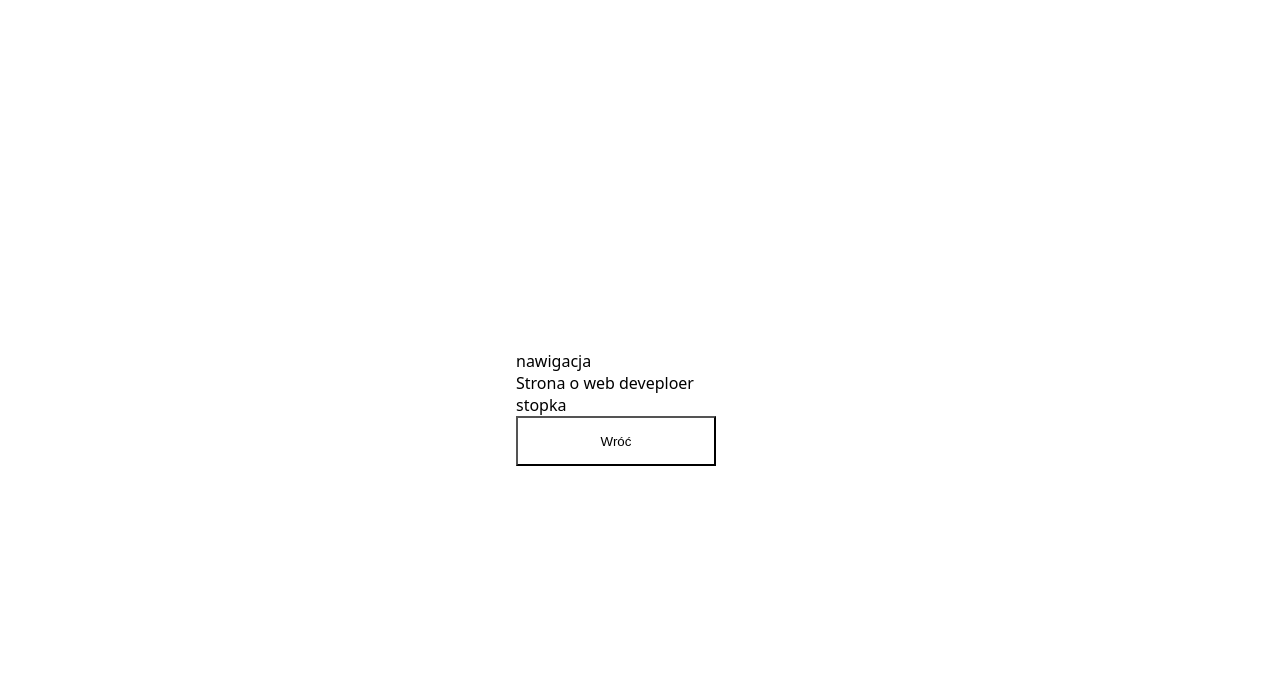
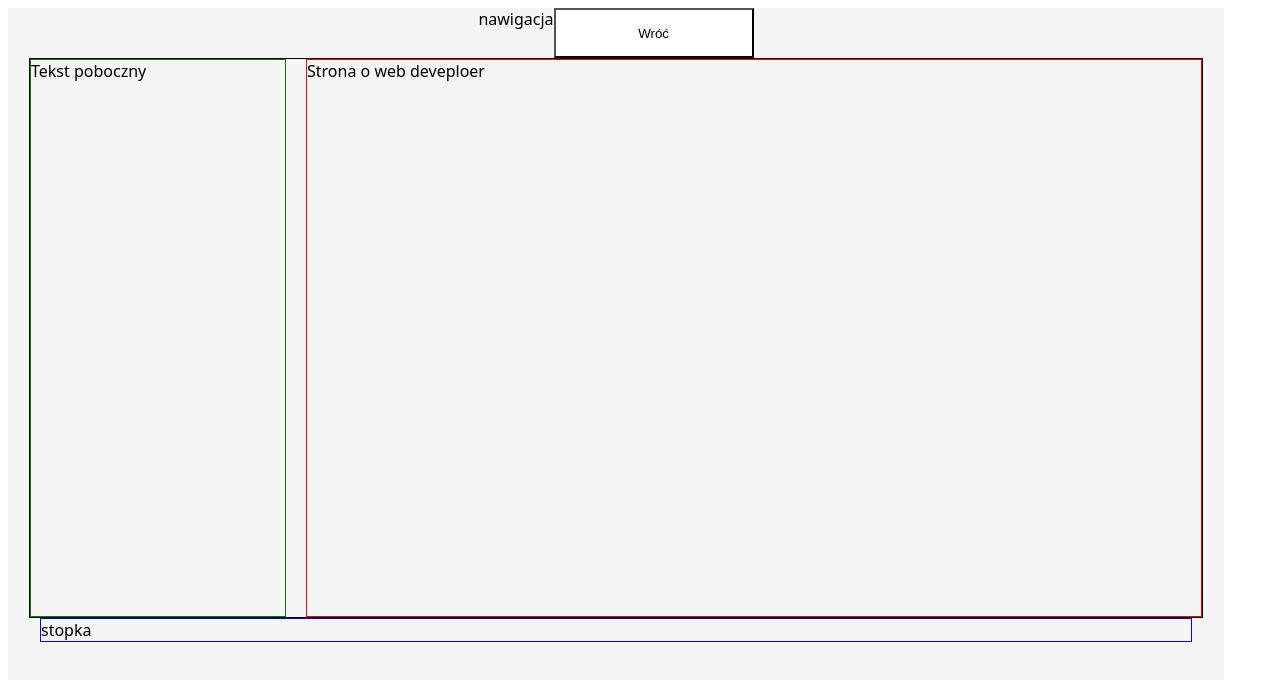
Before and after one commit to Rosomak2024/my-portfolio-site, a website built with Vite: page index.html in a window 1280 px wide. Both pictures are taken after a click on the picture 403 px from the left and 371 px from the top of the page. Built offline with nearby package versions, Linux system fonts and the light colour scheme.

Commit message:
dev page first layout

```diff
--- a/index.html
+++ b/index.html
@@ -12,17 +12,18 @@
         <h1>Web Developer</h1>
       </section>
       <section class="dev_page_hide">
-        <header>
+        <header class="dev_header">
           <nav>nawigacja</nav>
         </header>
-        <!-- <button class="btn_back">Wróć</button> -->
-          Strona o web deveploer
+        <div class="dev_main_container">
+          <aside>Tekst poboczny</aside>
+          <div class="dev_main_content">Strona o web deveploer</div>
+          </div>
         <footer>stopka</footer>
       </section>
       <section class="traine_page_hide">
-        <header>
+        <header class="traine_header">
           <nav>nawigacja</nav>
-          <!-- <button class="btn_back">Wróć</button> -->
         </header>
           Strona o personal trainer
         <footer>stopka</footer>
--- a/src/main.js
+++ b/src/main.js
@@ -1,9 +1,11 @@
 import "./style.css";
-// import "./styles/dev_page.css";
+import "./styles/dev_page.css";
 
 const devPagePhoto = document.querySelector(".dev_img");
 const trainePagePhoto = document.querySelector(".traine_img");
 const devPage = document.querySelector(".dev_page_hide");
+const devHeader = document.querySelector(".dev_header");
+const traineHeader = document.querySelector(".traine_header");
 const trainePage = document.querySelector(".traine_page_hide");
 const devIntro = document.querySelector(".dev_section_show");
 const traineIntro = document.querySelector(".traine_section_show");
@@ -14,7 +16,7 @@ devPagePhoto.addEventListener("click", function () {
   traineIntro.classList.replace("traine_section_show", "traine_section_hide");
 
   const button = document.createElement("button");
-  devPage.appendChild(button);
+  devHeader.appendChild(button);
   button.classList.add("btn_back");
   button.innerText = "Wróć";
 
@@ -33,7 +35,7 @@ trainePagePhoto.addEventListener("click", function () {
   traineIntro.classList.replace("traine_section_show", "traine_section_hide");
 
   const button = document.createElement("button");
-  trainePage.appendChild(button);
+  traineHeader.appendChild(button);
   button.classList.add("btn_back");
   button.innerText = "Wróć";
 
--- a/src/style.css
+++ b/src/style.css
@@ -2,8 +2,12 @@
   box-sizing: border-box;
 }
 
-html {
+:root {
   font-family: system-ui, Avenir, Helvetica, Arial, sans-serif;
+  --main-width: 90vw;
+}
+
+body{
   color: black;
   background-color: white;
 }
@@ -80,7 +84,7 @@ html {
 }
 
 .dev_page_show{
-  display: block;
+  display: flex;
 }
 
 .traine_page_hide{
@@ -88,5 +92,5 @@ html {
 }
 
 .traine_page_show{
-  display: block;
+  display: flex;
 }
--- a/src/styles/dev_page.css
+++ b/src/styles/dev_page.css
@@ -0,0 +1,37 @@
+
+
+.dev_page_show{
+    width:100vw ;
+    height:100vh ;
+    background-color: whitesmoke;
+    /* justify-content: center; */
+    align-items: center;
+    flex-direction: column;
+}
+
+.dev_main_container{
+    display: flex;
+    height: 70vh;
+    border: 1px solid black;
+    flex-direction: row;
+}
+
+.dev_header{
+    display: flex;
+}
+
+.dev_main_content{
+width: 70vw;
+border: 1px solid red;
+margin-left: 20px;
+}
+
+aside{
+    width: 20vw;
+    border: 1px solid green;
+}
+
+footer{
+    width: var(--main-width);
+    border: 1px solid blue;
+}
```
